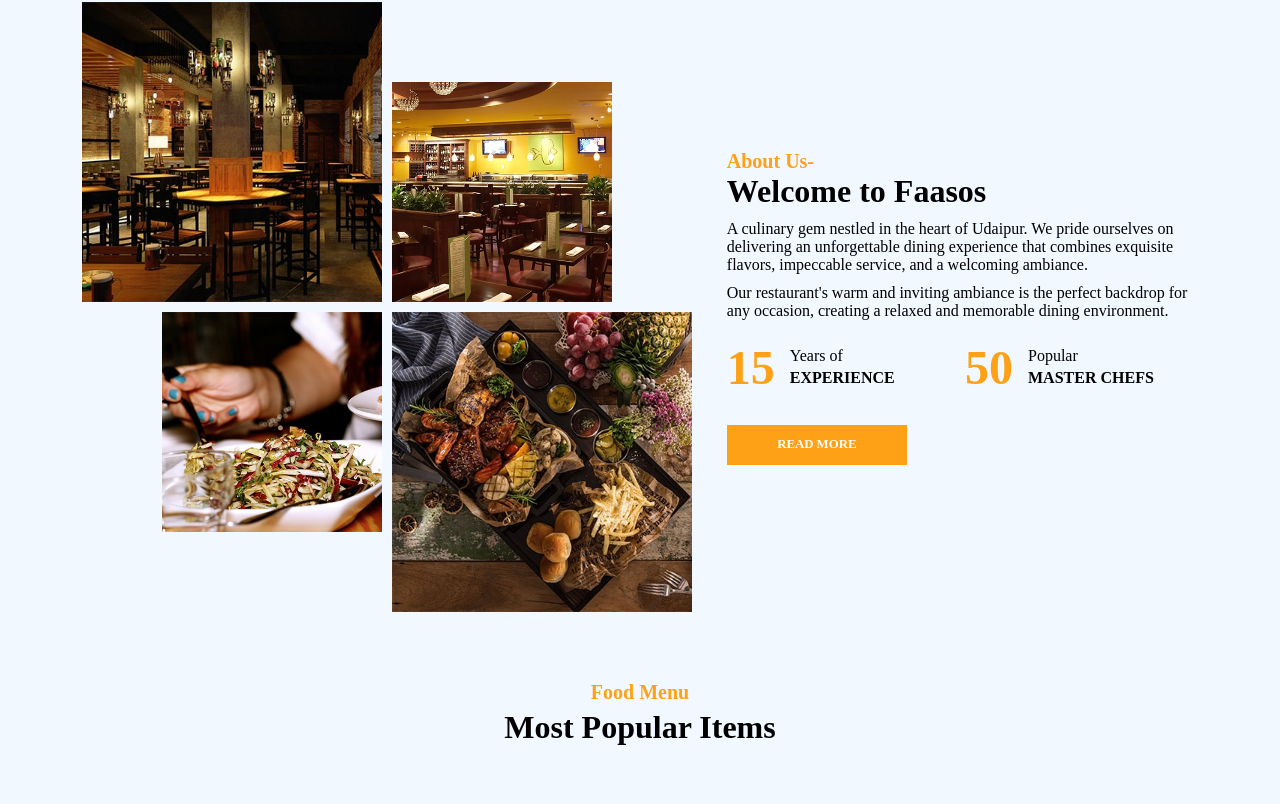
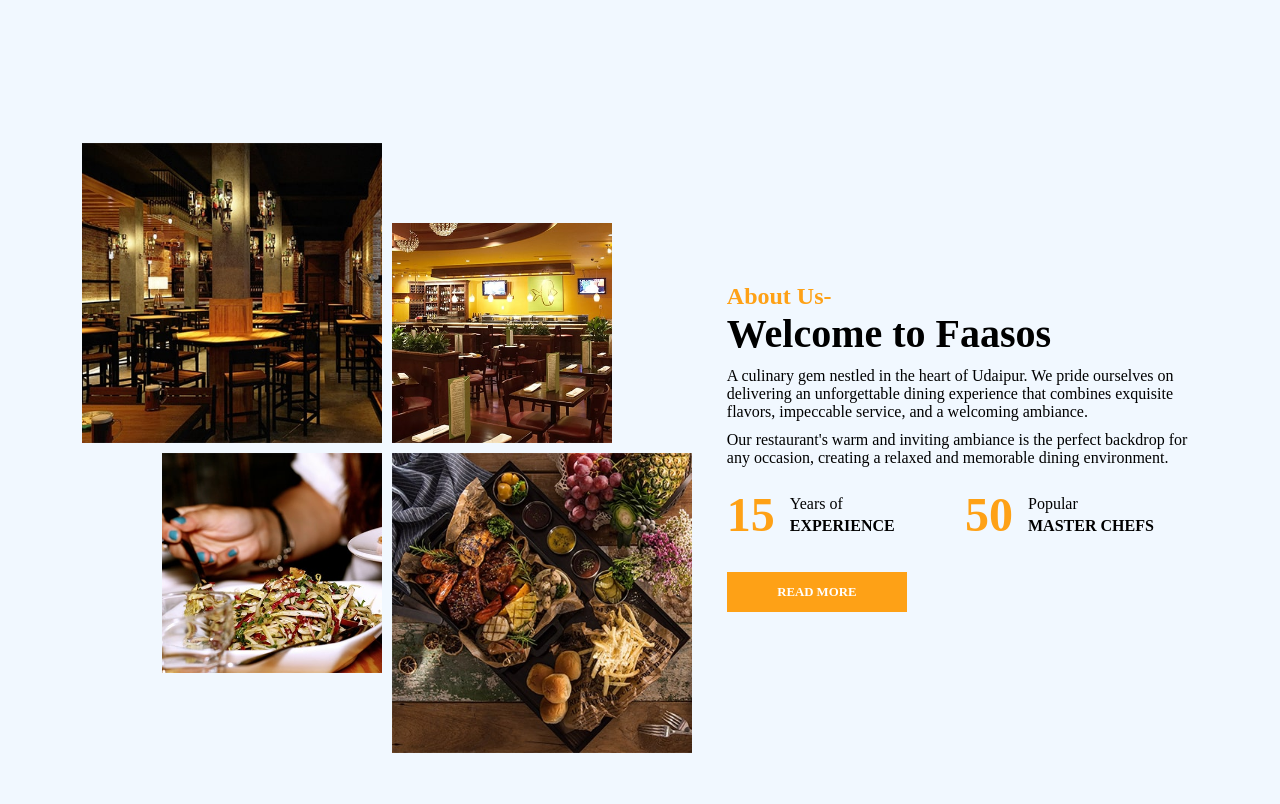
Before and after one commit to Sahilnainani/restaurant-web, a React (Create React App) app: page / in a window 1280 px wide. Shown: the part 1465-2269 px from the top of the page. Built offline with nearby package versions, Linux system fonts and the light colour scheme.

Commit message:
add about us section padding change

```diff
--- a/src/css/Home.css
+++ b/src/css/Home.css
@@ -102,6 +102,7 @@
     /* margin-left: auto;
       margin-right: auto; */
     padding: 5%;
+    padding-top: 10%;
     justify-content: space-between;
     flex-wrap: wrap;
     /* background-color: gainsboro; */
@@ -133,7 +134,7 @@
   }
   .about-container {
     background-color: #F1F8FF;
-    padding: 0 6%;
+    padding: 6%;
     display: flex;
   }
   .about-container .about-photos {
@@ -177,11 +178,11 @@
   }
   .about-container .about-content h5 {
     color: #FEA116;
-    font-size: 1.25rem;
+    font-size: 1.5rem;
     margin: 0;
   }
   .about-container .about-content h1 {
-    font-size: 2rem;
+    font-size: 2.5rem;
     margin: 0;
     font-weight: 800;
   }
@@ -234,7 +235,7 @@
   }
   .menu-container h2{
     width: fit-content;
-    font-size: 1.25rem;
+    font-size: 1.5rem;
     color: #FEA116;
     margin: 0 auto;
 
@@ -242,7 +243,7 @@
   .menu-container h1{
     width: fit-content;
     margin: 5px auto;
-    font-size: 2rem;
+    font-size: 2.5rem;
     /* font-family: "Nunito",sans-serif; */
     font-weight: 800;
   }
```
